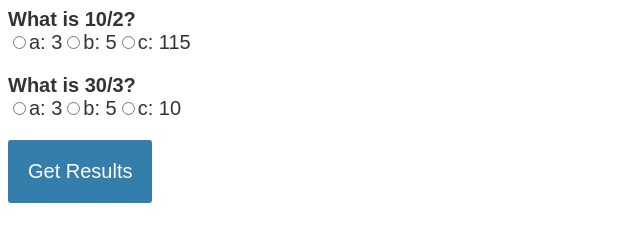
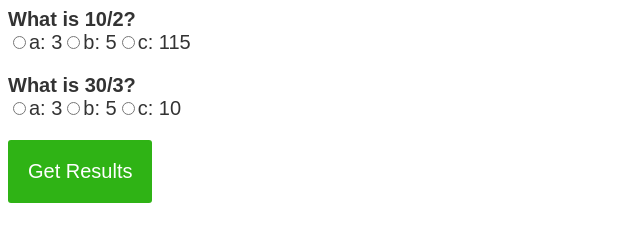
Before and after one commit to Baylex/TW_widget, a plain HTML site: page index.html in a window 1280 px wide. In both pictures the pointer is over the button "Get Results". Shown: the whole page, without its empty margins (0-640 px from the left). Drawn offline with Linux system fonts and the light colour scheme.

Commit message:
testing css

```diff
--- a/CSS.css
+++ b/CSS.css
@@ -21,5 +21,5 @@ body{
 	margin-bottom: 20px;
 }
 #submit:hover{
-	background-color: rgb(51, 126, 170);
+	background-color: rgb(47, 179, 21);
 }
```
